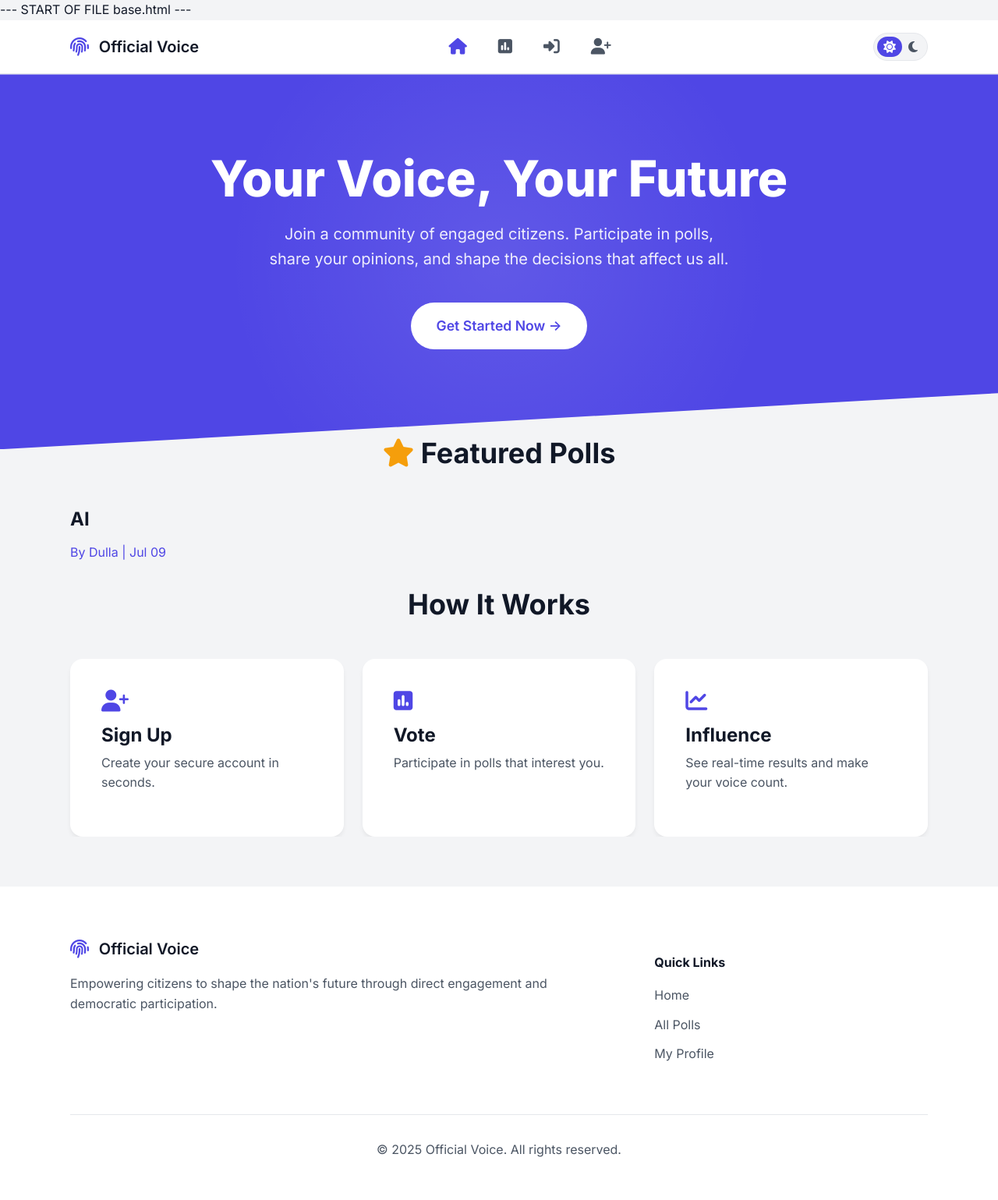
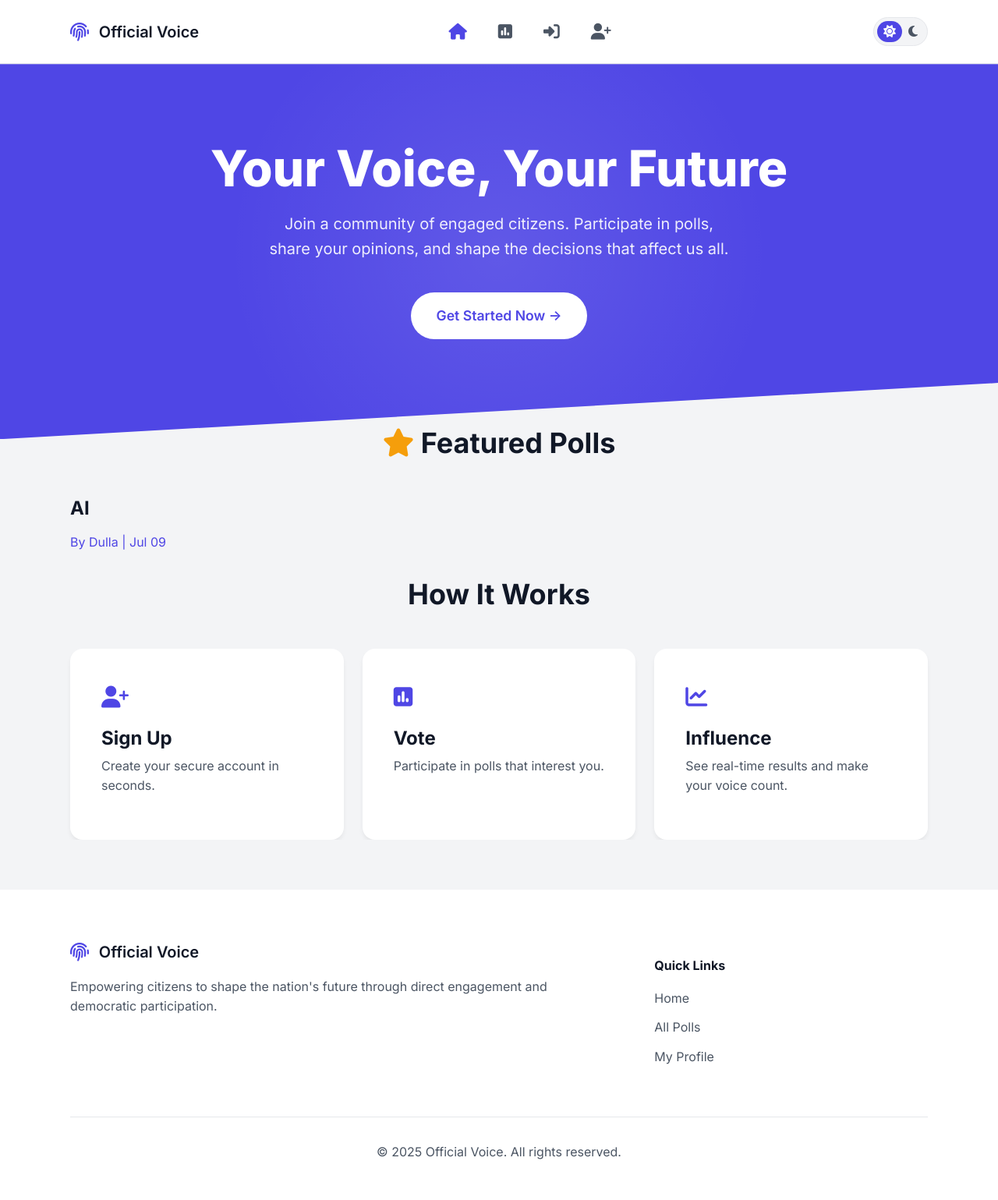
Before and after one commit to venkataganesh400/OfficialVoice, a Flask app: page / in a window 1280 px wide. Shown: the whole page at 78% size. Before the commit the page ends 1484 px from the top, so only its background shows below. Run offline with Flask 3, Linux system fonts and the light colour scheme; data comes from the database, SQL or seed files in the repository; some libraries are stand-ins or nearby versions.

Commit message:
Update base.html

```diff
--- a/templates/base.html
+++ b/templates/base.html
@@ -1,4 +1,4 @@
---- START OF FILE base.html ---
+
 
 <!DOCTYPE html>
 <html lang="en">
```
